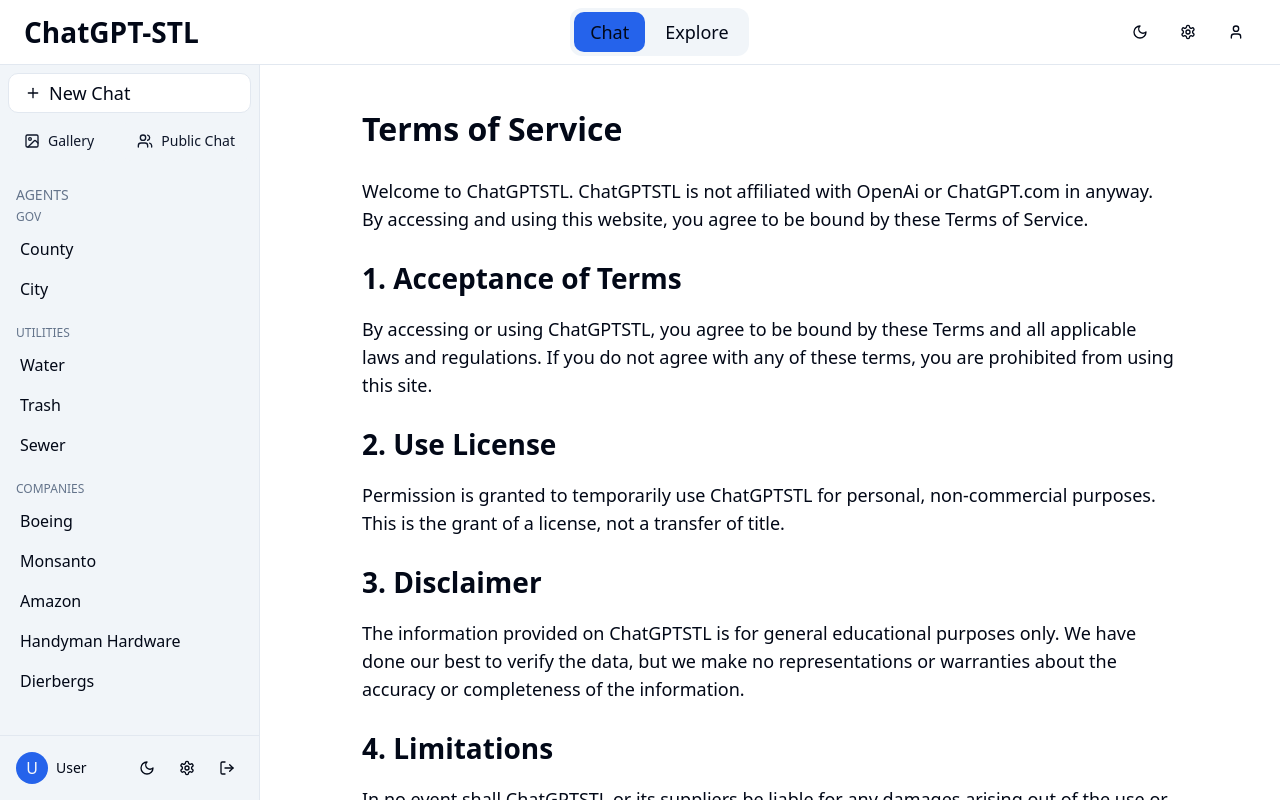
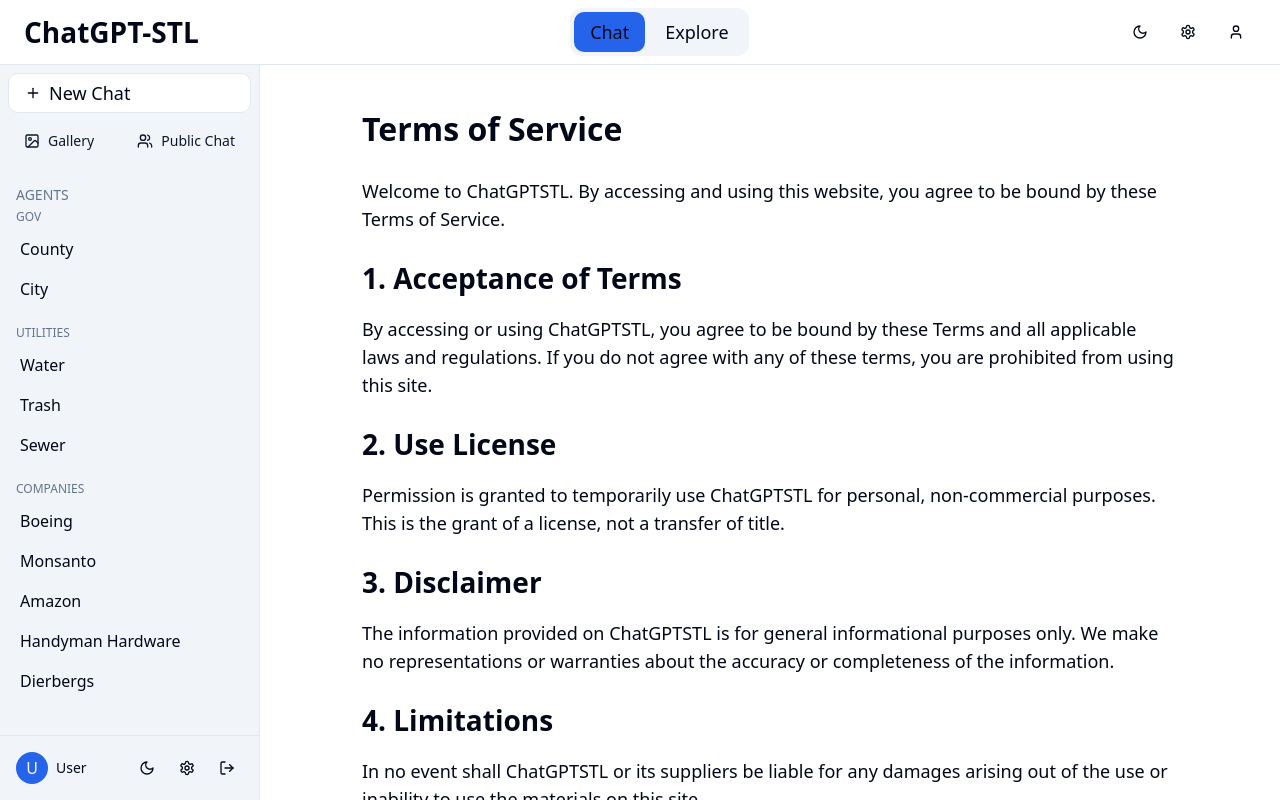
Before and after one commit to MrRyanAlexander/ChatGPT-STL, a React (Vite) app: page /terms in a window 1280 px wide. Built offline with nearby package versions, Linux system fonts and the light colour scheme.

Commit message:
Code edited in Lovable Code Editor
Edited UI in Lovable

```diff
--- a/src/pages/TermsPage.tsx
+++ b/src/pages/TermsPage.tsx
@@ -6,7 +6,7 @@ const TermsPage = () => {
 
       <div className="prose prose-lg max-w-none">
         <p className="text-large mb-4">
-          Welcome to ChatGPTSTL. ChatGPTSTL is not affiliated with OpenAi or ChatGPT.com in anyway. By accessing and using this website, you agree to be bound by these Terms of Service.
+          Welcome to ChatGPTSTL. By accessing and using this website, you agree to be bound by these Terms of Service.
         </p>
 
         <h2 className="text-2xl font-semibold mt-6 mb-4">1. Acceptance of Terms</h2>
@@ -21,7 +21,7 @@ const TermsPage = () => {
 
         <h2 className="text-2xl font-semibold mt-6 mb-4">3. Disclaimer</h2>
         <p className="text-large mb-4">
-          The information provided on ChatGPTSTL is for general educational purposes only. We have done our best to verify the data, but we make no representations or warranties about the accuracy or completeness of the information.
+          The information provided on ChatGPTSTL is for general informational purposes only. We make no representations or warranties about the accuracy or completeness of the information.
         </p>
 
         <h2 className="text-2xl font-semibold mt-6 mb-4">4. Limitations</h2>
```
